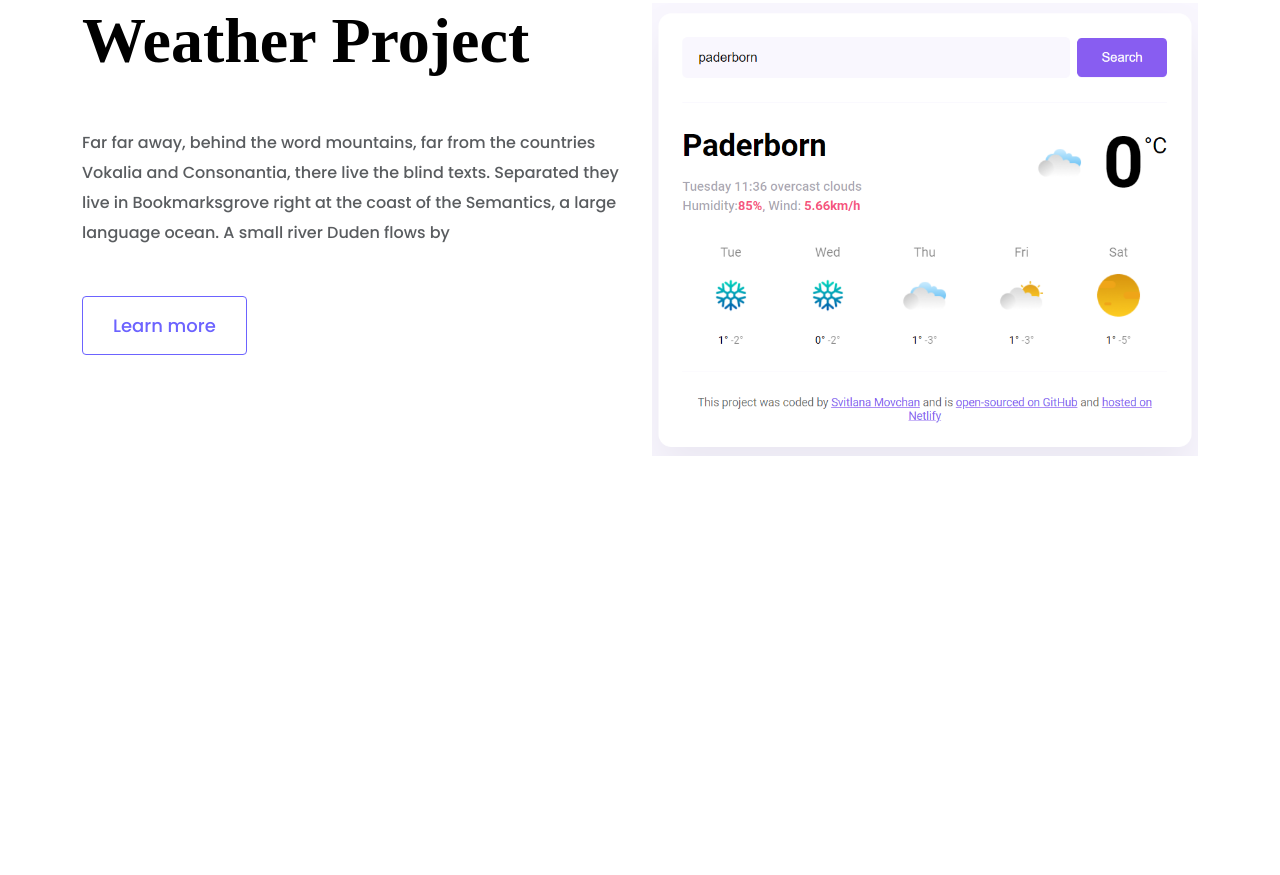
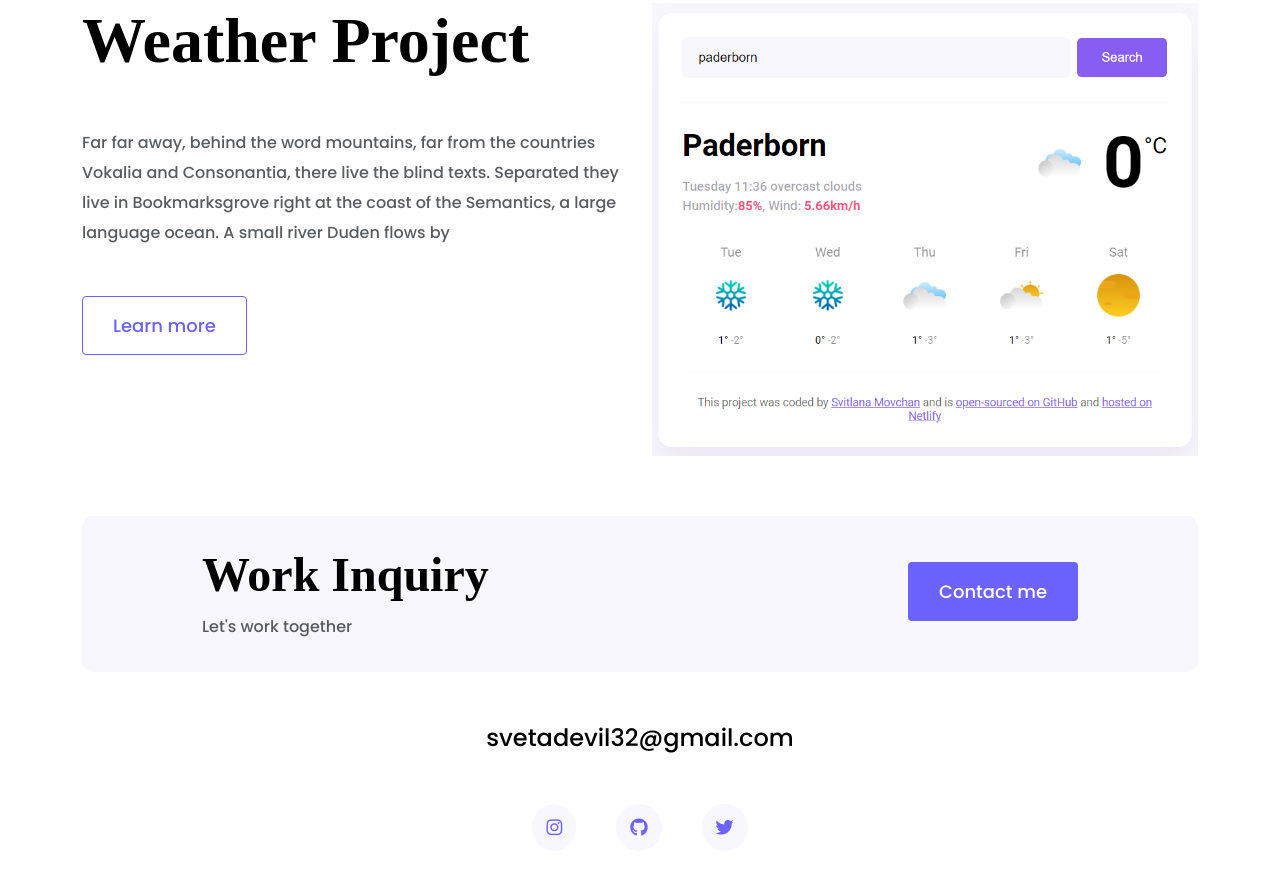
Before and after one commit to sveta-maker/responsive-homework4, a plain HTML site: page index.html in a window 1280 px wide. Shown: the part 1365-2240 px from the top of the page. Before the commit the page ends 1869 px from the top, so only its background shows below. Drawn offline with nearby package versions, Linux system fonts and the light colour scheme.

Commit message:
added footer and its styling

```diff
--- a/index.html
+++ b/index.html
@@ -95,7 +95,25 @@
              </div>
 
     </div>
-
+<footer>
+    <div class="contact-box d-flex justify-content-between mb-5 d-none d-md-flex">
+        <div>
+        <h4>Work Inquiry</h4>
+        <p class="text-muted">Let's work together</p>
+        </div>
+        <div>
+        <a href="" class="btn btn-branding mt-3">Contact me</a>
+        </div>
+    </div>
+<div class="d-flex justify-content-center mb-5">
+    <a href="mailto:svetadevil32@gmail.com" class="email-link">svetadevil32@gmail.com</a>
+    </div>
+<div class="social-links d-flex justify-content-center">
+<a href="https://www.instagram.com/svetadev"><i class="fab fa-instagram"></i></a>
+<a href="https://www.github.com/sveta-maker"><i class="fab fa-github"></i></a>
+<a href="https://www.twitter.com/svetadev"><i class="fab fa-twitter"></i></a>
+</div>
+</footer>
  </div>
 </body>
 
--- a/styles/style.css
+++ b/styles/style.css
@@ -42,6 +42,10 @@ font-size: 24px;
 font-family: var(--default-font-family);
 line-height: 1.5;
 
+}
+
+h4{
+    font-size: 48px;
 }
 
 .content p{
@@ -134,8 +138,45 @@ nav a{
     transition: all 100ms ease-in-out;
 }
 
-nav a:hover, nav li.active a{
+nav a:hover, nav li.active a, footer .email-link{
     color: var(--branding-color);
+}
+
+footer .email-link{
+    text-decoration: none;
+    color: black;
+    font-size: 24px;
+
+}
+
+footer{
+    margin: 60px 0;
+}
+
+footer .contact-box{
+    background-color: var(--secondary-color);
+    padding: 30px 120px;
+    border-radius: 10px;
+}
+
+footer .contact-box p{
+    margin: 0;
+}
+
+footer .social-links a{
+    margin: 0 20px;
+    color: var(--branding-color);
+    background: var(--secondary-color);
+    padding: 10px 14px;
+    border-radius: 50%;
+    font-size: 18px;
+    transition: all 100ms ease-in-out;
+
+}
+
+footer .social-links a:hover{
+    color: white;
+    background: var(--branding-color);
 }
 
 @media (max-width: 960px){
@@ -150,6 +191,10 @@ nav a:hover, nav li.active a{
     h2{
         font-size: 44px;
     }
+    h4{
+        font-size: 26px;
+    }
+
     .hero{
         padding: 80px 20px;
     }
@@ -157,6 +202,7 @@ nav a:hover, nav li.active a{
         text-align: center;
         padding: 0;
     }
+
     nav a{
         font-size: 14px;
     }
```
